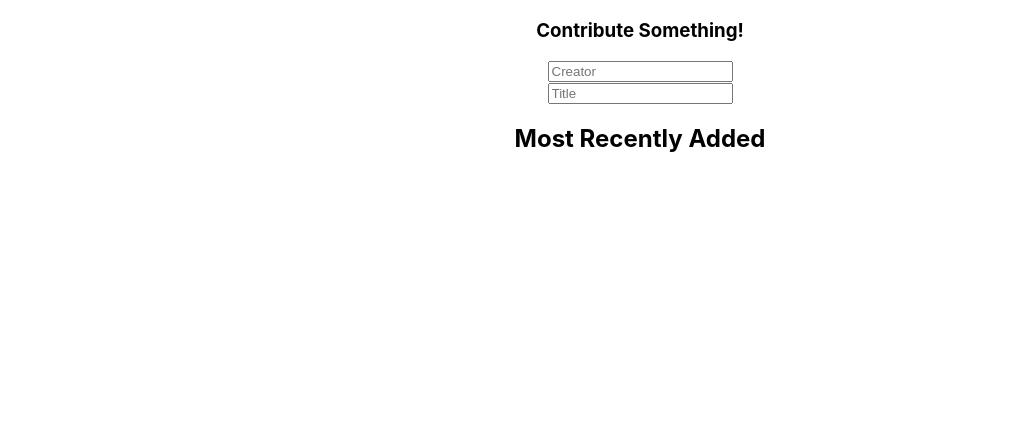
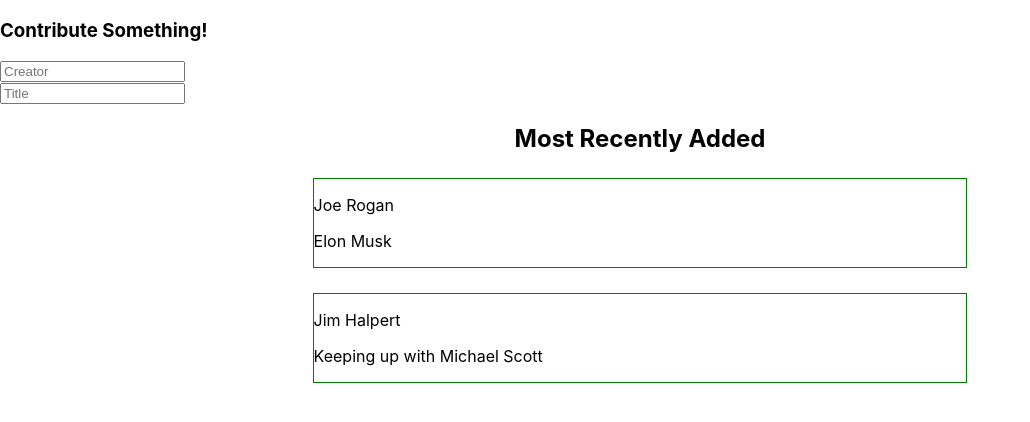
Before and after one commit to tommy-js/Podly, a React (Create React App) app: page / in a window 1280 px wide. Shown: the top 422 px of the page, without its empty margins (0-1030 px from the left). Built offline with nearby package versions, Linux system fonts and the light colour scheme.

Commit message:
More boilerplate markup and some basic styling

```diff
--- a/src/App.css
+++ b/src/App.css
@@ -1,38 +1,24 @@
-.App {
+#main_body_structure {
+  margin: 0;
+}
+
+#discover_block {
+  position: relative;
+  width: 60%;
+  min-width: 500px;
+  margin-left: auto;
+  margin-right: auto;
+}
+
+#discover_title {
   text-align: center;
 }
 
-.App-logo {
-  height: 40vmin;
-  pointer-events: none;
+#individual_discover_item {
+  position: relative;
+  width: 85%;
+  margin-left: auto;
+  margin-right: auto;
+  margin-top: 25px;
+  border: 1px solid green;
 }
-
-@media (prefers-reduced-motion: no-preference) {
-  .App-logo {
-    animation: App-logo-spin infinite 20s linear;
-  }
-}
-
-.App-header {
-  background-color: #282c34;
-  min-height: 100vh;
-  display: flex;
-  flex-direction: column;
-  align-items: center;
-  justify-content: center;
-  font-size: calc(10px + 2vmin);
-  color: white;
-}
-
-.App-link {
-  color: #61dafb;
-}
-
-@keyframes App-logo-spin {
-  from {
-    transform: rotate(0deg);
-  }
-  to {
-    transform: rotate(360deg);
-  }
-}
--- a/src/Discover.tsx
+++ b/src/Discover.tsx
@@ -4,7 +4,7 @@ import DiscoverItems from "./DiscoverItems";
 
 const Discover: React.FC = () => {
   return (
-    <div>
+    <div id="discover_block">
       <DiscoverTitle />
       <DiscoverItems />
     </div>
--- a/src/DiscoverItems.tsx
+++ b/src/DiscoverItems.tsx
@@ -1,7 +1,24 @@
 import * as React from "react";
+import IndividualDiscoverItem from "./IndividualDiscoverItem";
+
+interface Data {
+  creator: string;
+  title: string;
+}
 
 const DiscoverItems: React.FC = () => {
-  return <div></div>;
+  const basicData = [
+    { creator: "Joe Rogan", title: "Elon Musk" },
+    { creator: "Jim Halpert", title: "Keeping up with Michael Scott" },
+  ];
+
+  return (
+    <div>
+      {basicData.map((el: Data) => (
+        <IndividualDiscoverItem creator={el.creator} title={el.title} />
+      ))}
+    </div>
+  );
 };
 
 export default DiscoverItems;
--- a/src/DiscoverTitle.tsx
+++ b/src/DiscoverTitle.tsx
@@ -1,7 +1,7 @@
 import * as React from "react";
 
 const DiscoverTitle: React.FC = () => {
-  return <h2>Most Recently Added</h2>;
+  return <h2 id="discover_title">Most Recently Added</h2>;
 };
 
 export default DiscoverTitle;
--- /dev/null
+++ b/src/IndividualDiscoverItem.tsx
@@ -0,0 +1,17 @@
+import * as React from "react";
+
+interface Props {
+  creator: string;
+  title: string;
+}
+
+const IndividualDiscoverItem: React.FC<Props> = (props) => {
+  return (
+    <div id="individual_discover_item">
+      <p>{props.creator}</p>
+      <p>{props.title}</p>
+    </div>
+  );
+};
+
+export default IndividualDiscoverItem;
--- a/src/Main.tsx
+++ b/src/Main.tsx
@@ -5,7 +5,7 @@ import Discover from "./Discover";
 
 const Main: React.FC = () => {
   return (
-    <div>
+    <div id="main_body_structure">
       <HeaderContainer />
       <Contribute />
       <Discover />
```
